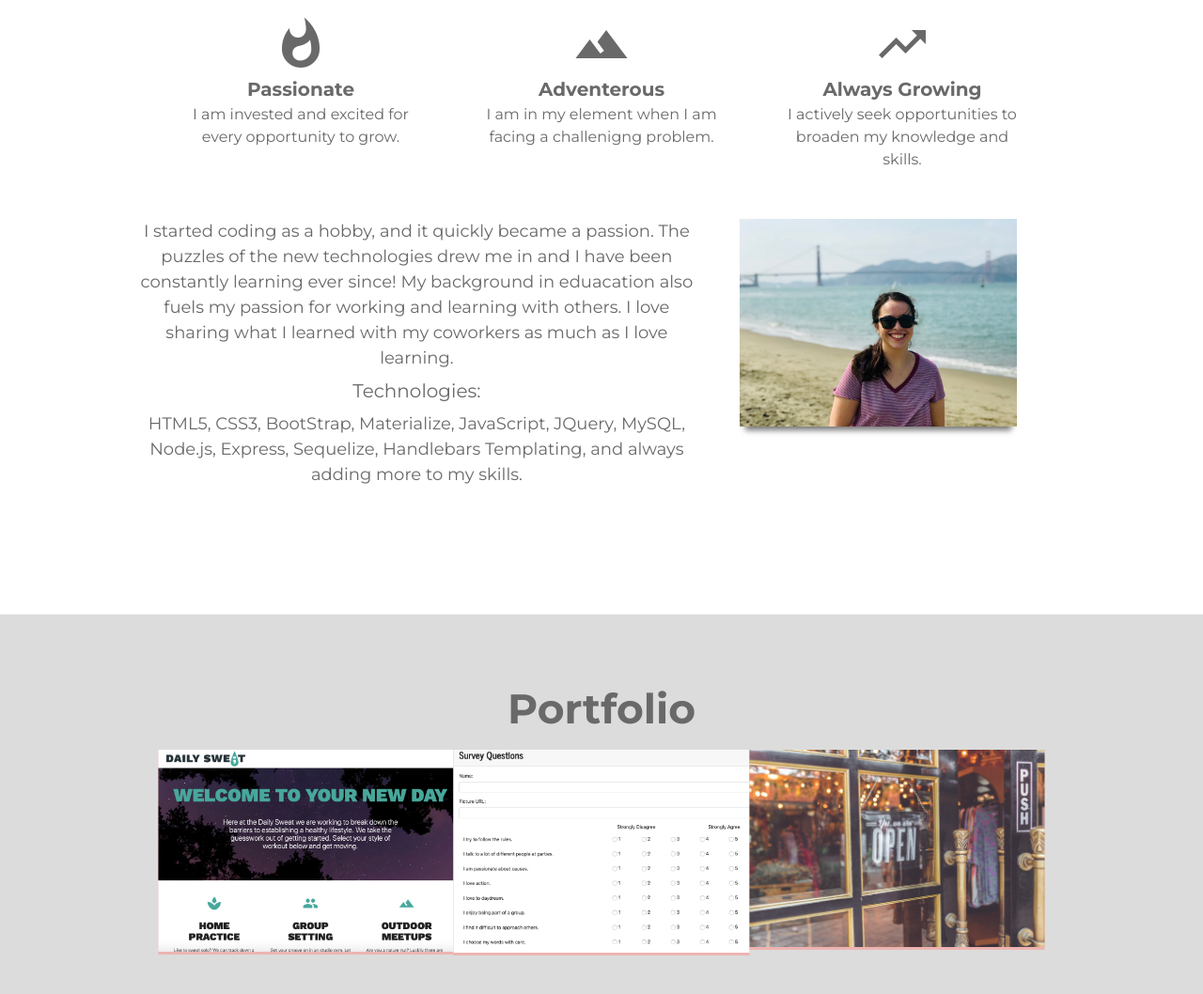
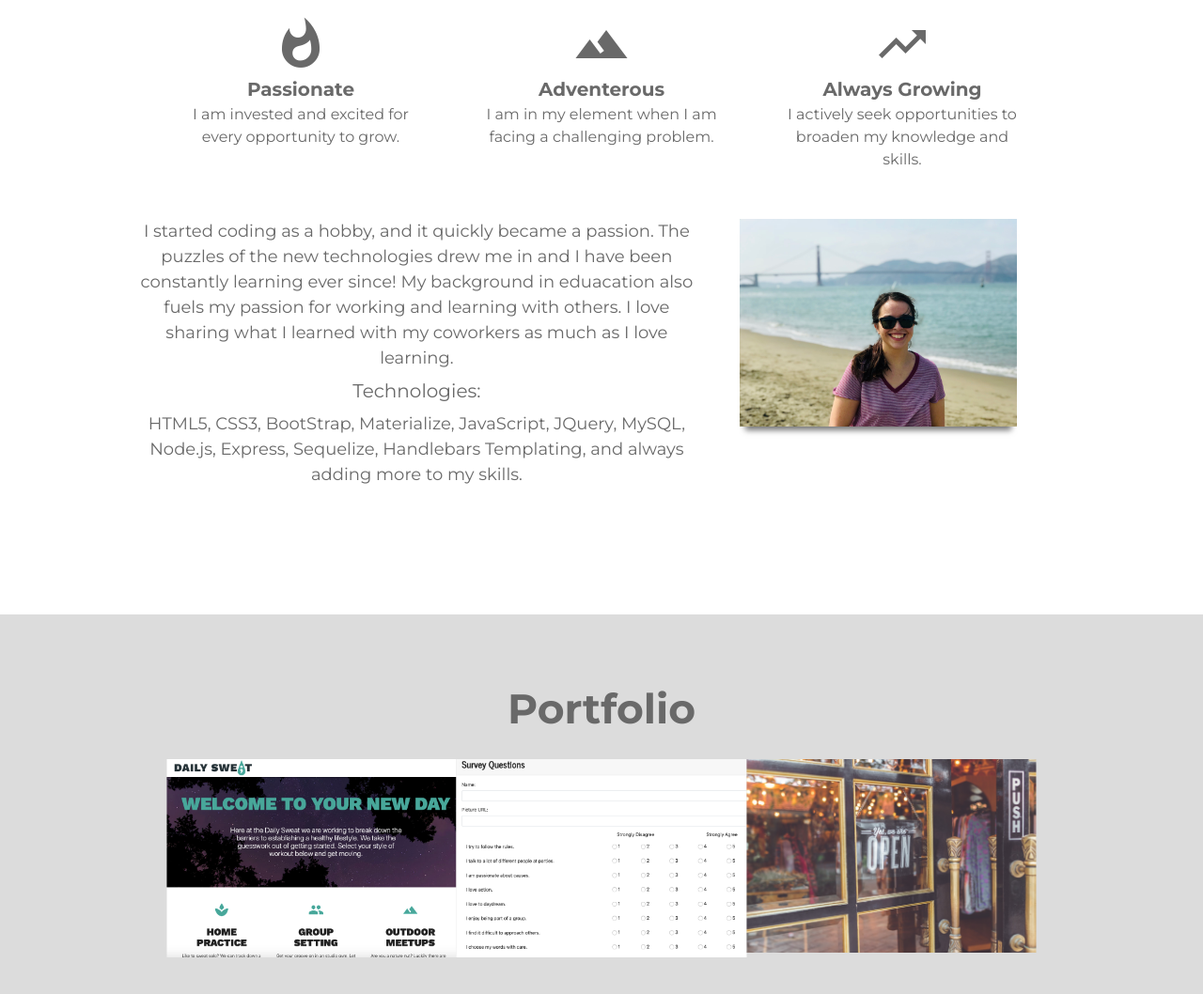
Before and after one commit to kelsimhoyle/kelsimhoyle.github.io, a plain HTML site: page index.html in a window 1280 px wide. Shown: the part 1045-2103 px from the top of the page at 94% size. Drawn offline with nearby package versions, Linux system fonts and the light colour scheme.

Commit message:
fixing typos

```diff
--- a/assets/css/style.css
+++ b/assets/css/style.css
@@ -182,6 +182,7 @@ li.describe {
 
 .projects-div {
    margin: 0 auto;
+   padding: 1%;
    display: flex;
    flex-direction: row;
    flex-wrap: wrap;
@@ -191,7 +192,6 @@ li.describe {
 .project {
    height: 40%;
    width: 32%;
-   background-color: rgba(255, 141, 135, .5);
    position: relative;
 }
 
--- a/assets/js/logic.js
+++ b/assets/js/logic.js
@@ -13,14 +13,14 @@ var projects = [
         deployed: "https://young-falls-67340.herokuapp.com/",
         githhub: "https://github.com/kelsimhoyle/friend-finder",
         image: "assets/images/portfolio-images/friendFinder.png",
-        description: "Take a survey and see who you match with! This is a Node app with a SQL Database."
+        description: "Take a survey and see whom you will match with! This is a Node app with a SQL Database."
     },
     project3 = {
         name: "'Bamazon App'",
         deployed: "https://github.com/kelsimhoyle/mysqlhw",
         githhub: "https://github.com/kelsimhoyle/mysqlhw",
         image: "assets/images/portfolio-images/bamazon.jpg",
-        description: "This Node command line app acts like on online storefront. With the use of MySQL, the user is able to interact with the database that has all of the stock information."
+        description: "This Node command line app acts as an online storefront. With the use of MySQL, the user is able to interact with the database that has all of the stock information."
     }
     // ,
     // project4 = {
--- a/index.html
+++ b/index.html
@@ -51,7 +51,7 @@
                     <li class="describe">
                         <i class="material-icons list-icon">terrain</i>
                         <h5>Adventerous</h5>
-                        <p>I am in my element when I am facing a challenigng problem.</p>
+                        <p>I am in my element when I am facing a challenging problem.</p>
                     </li>
                     <li class="describe">
                         <i class="material-icons list-icon">trending_up</i>
```
